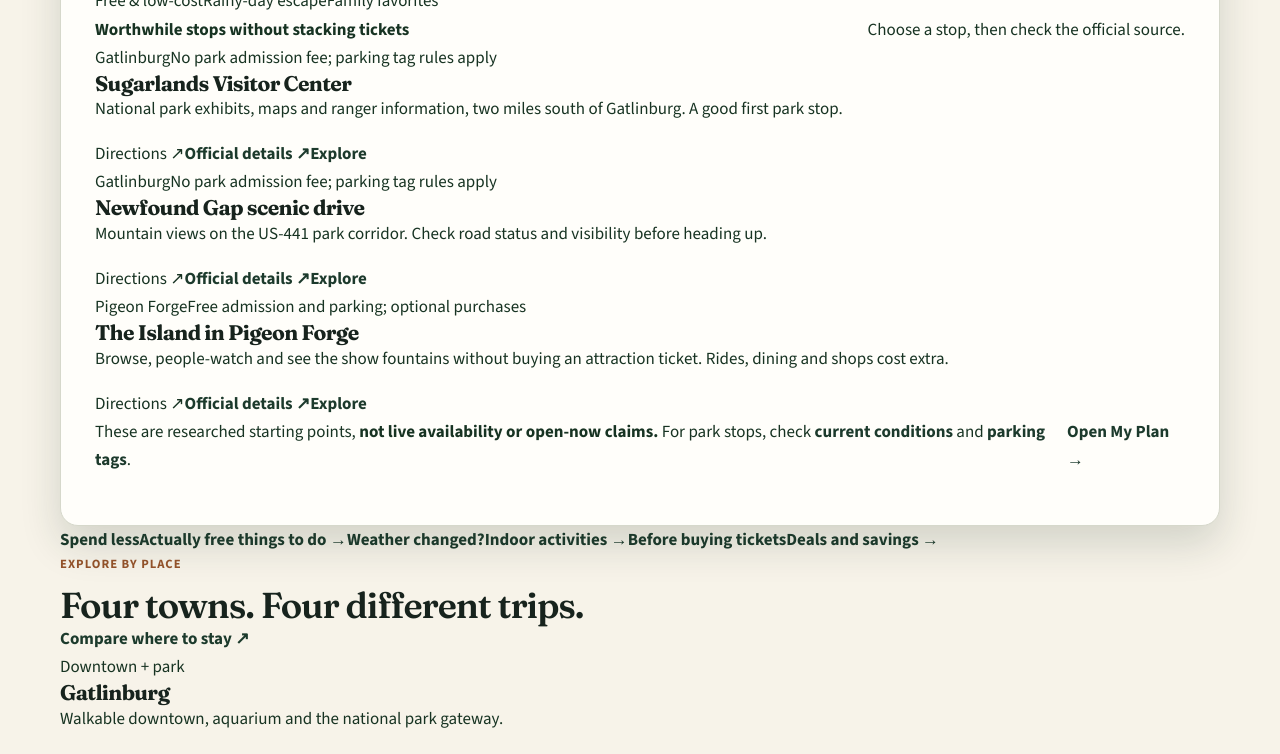
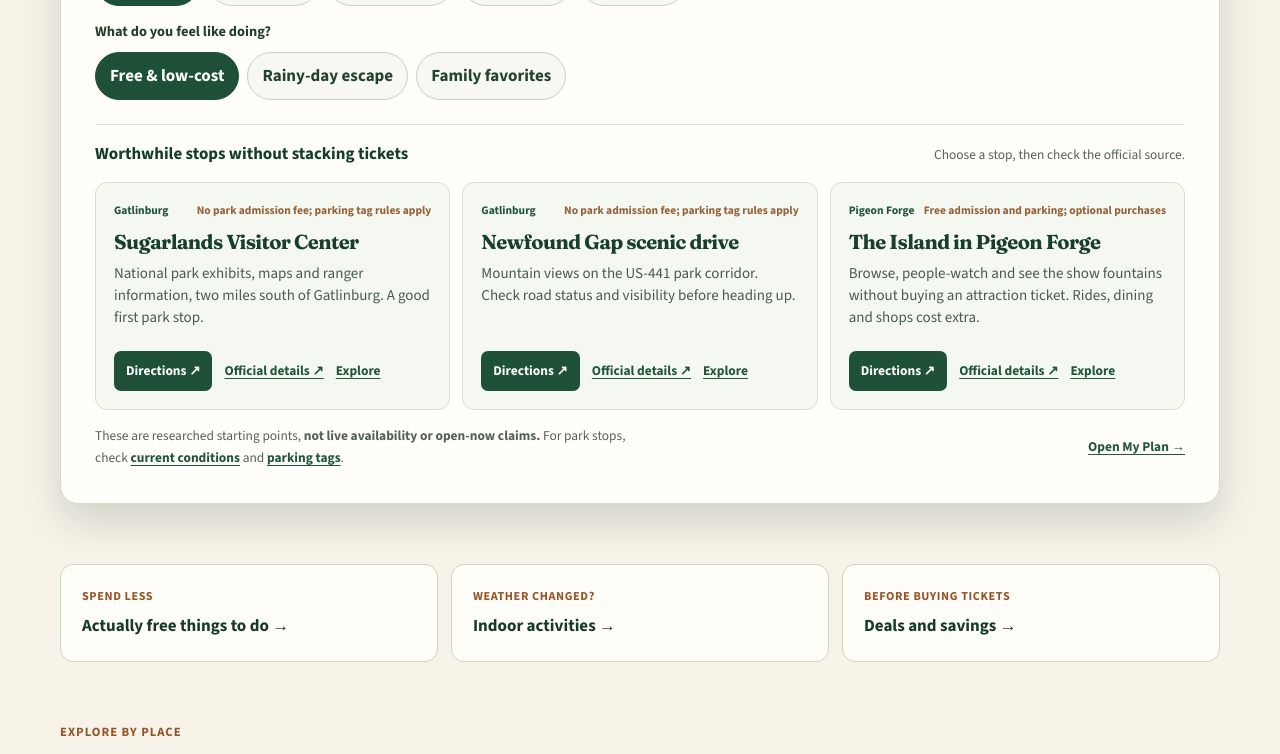
Before and after one commit to masondtorres/smokies-insider-guide, a Next.js app: page / in a window 1280 px wide. Shown: the part 900-1654 px from the top of the page. Built offline with nearby package versions, Linux system fonts and the light colour scheme.

Commit message:
Style fast filters and actionable local result cards

```diff
--- a/src/app/visitor-home.css
+++ b/src/app/visitor-home.css
@@ -22,3 +22,39 @@
 .find-now h2{font-size:clamp(2rem,3.5vw,3rem);line-height:1.1;margin:0;color:#173e2a}
 .find-now-header p:not(.find-kicker){margin:8px 0 0;max-width:68ch;color:#4d5d50}
 .visitor-home .find-conditions{flex:none;color:#20563c!important;text-decoration:underline;font-weight:800}
+
+.find-controls{display:grid;gap:14px;margin-top:23px}
+.find-controls fieldset{border:0;padding:0;margin:0;min-width:0}
+.find-controls legend{font-size:.9rem;font-weight:800;color:#263f2d;margin-bottom:8px}
+.find-options{display:flex;flex-wrap:wrap;gap:8px}
+.find-options button{padding:9px 14px;min-height:44px;cursor:pointer;border-radius:999px;border:1px solid #c8d0c2;background:#f7f8f3;color:#23432e;font-weight:750}
+.find-options button.selected{background:#1d5037;color:#fff;border-color:#1d5037}
+.find-result-head{align-items:baseline;border-top:1px solid #dfe1d7;margin-top:24px;padding-top:15px}
+.find-result-head strong{font-size:1.06rem;color:#143d29}
+.find-result-head span,.find-bottom{font-size:.84rem;color:#536257}
+.find-results{display:grid;grid-template-columns:repeat(3,minmax(0,1fr));gap:12px;margin-top:14px}
+.find-place{background:#f5f8f1;border:1px solid #d9e0d3;padding:18px;border-radius:12px;display:flex;flex-direction:column;gap:10px}
+.find-place-top{display:flex;justify-content:space-between;flex-wrap:wrap;gap:5px;color:#966038;font-size:.72rem;font-weight:800}
+.find-place-top span:first-child{color:#20543a}
+.find-place h3{margin:0;color:#173f2b;line-height:1.16;font-size:1.26rem}
+.find-place p{margin:0;font-size:.94rem;line-height:1.45;color:#485b4c}
+.find-place .find-caution{font-size:.8rem;color:#84532c}
+.find-place-links{display:flex;align-items:center;flex-wrap:wrap;gap:9px 12px;margin-top:auto;padding-top:12px}
+.visitor-home .find-place-links a{font-size:.84rem;color:#20563b!important;text-decoration:underline;font-weight:800}
+.visitor-home .find-place-links .find-map-link{padding:9px 12px;background:#1e5138;color:white!important;border-radius:7px;text-decoration:none}
+.find-bottom{align-items:center;margin-top:15px}
+.find-bottom p{margin:0;max-width:80ch}
+.visitor-home .find-bottom a{color:#20563b!important;text-decoration:underline}
+.find-bottom>a{font-weight:800;flex:none}
+.visitor-section{margin-top:clamp(34px,5vw,60px)}
+.visitor-shortcuts,.visitor-regions,.visitor-adventures{display:grid;gap:13px}
+.visitor-shortcuts{grid-template-columns:repeat(3,1fr)}
+.visitor-home .visitor-shortcuts a,.visitor-home .visitor-region{display:grid;gap:6px;padding:21px;border-radius:13px;background:#fffdf8;border:1px solid #d6d1c4;color:#173a27!important}
+.visitor-shortcuts a span,.visitor-region>span{font-size:.76rem;color:#985329;text-transform:uppercase;font-weight:800;letter-spacing:.05em}
+.visitor-heading{display:flex;align-items:end;justify-content:space-between;flex-wrap:wrap;gap:12px;margin-bottom:19px}
+.visitor-heading h2,.visitor-savings h2,.visitor-business h2{font-size:clamp(1.9rem,4vw,3.1rem);line-height:1.1;margin:0;color:#19402b}
+.visitor-home .visitor-heading>a{color:#225a3c!important;font-weight:800;text-decoration:underline}
+.visitor-regions{grid-template-columns:repeat(4,1fr)}
+.visitor-region h3{font-size:1.42rem;margin:4px 0;color:#18422b}
+.visitor-region p{margin:0;color:#526355;line-height:1.4}
+.visitor-region strong{font-size:.9rem;margin-top:6px}
```
